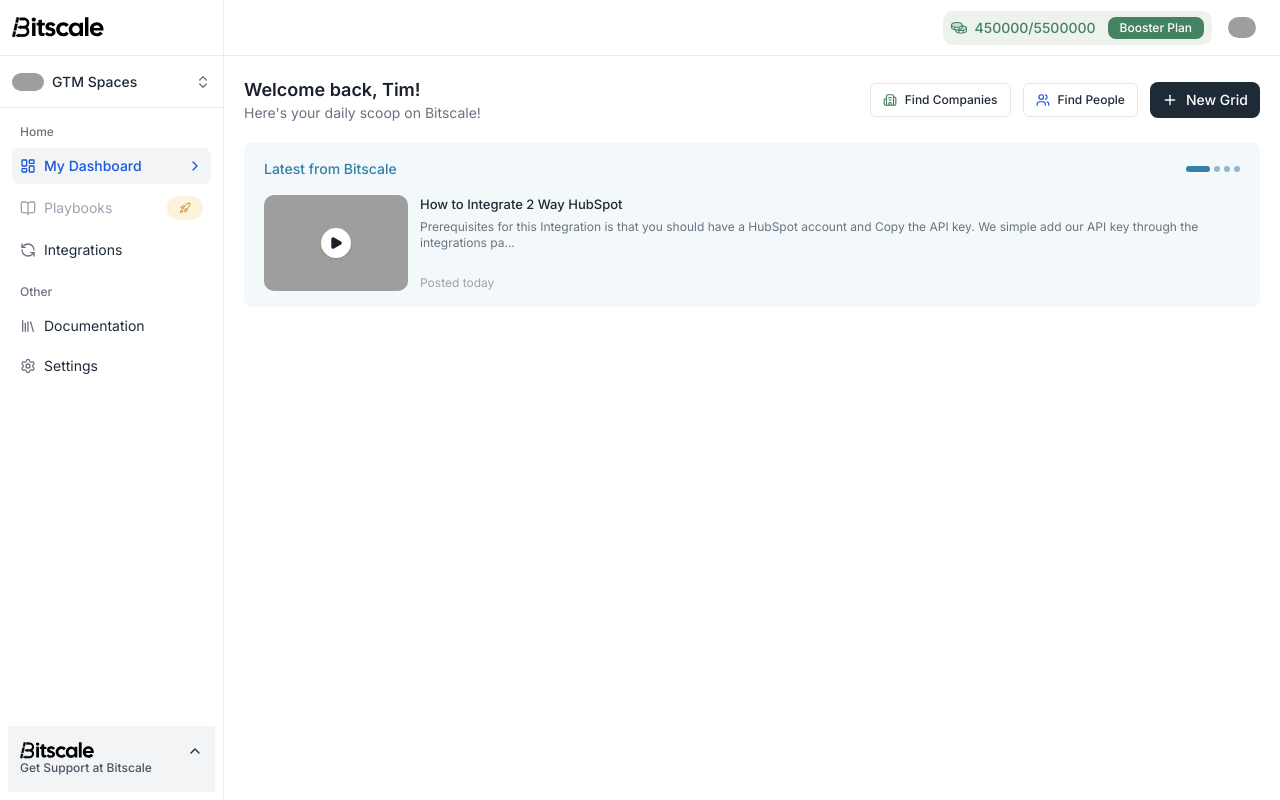
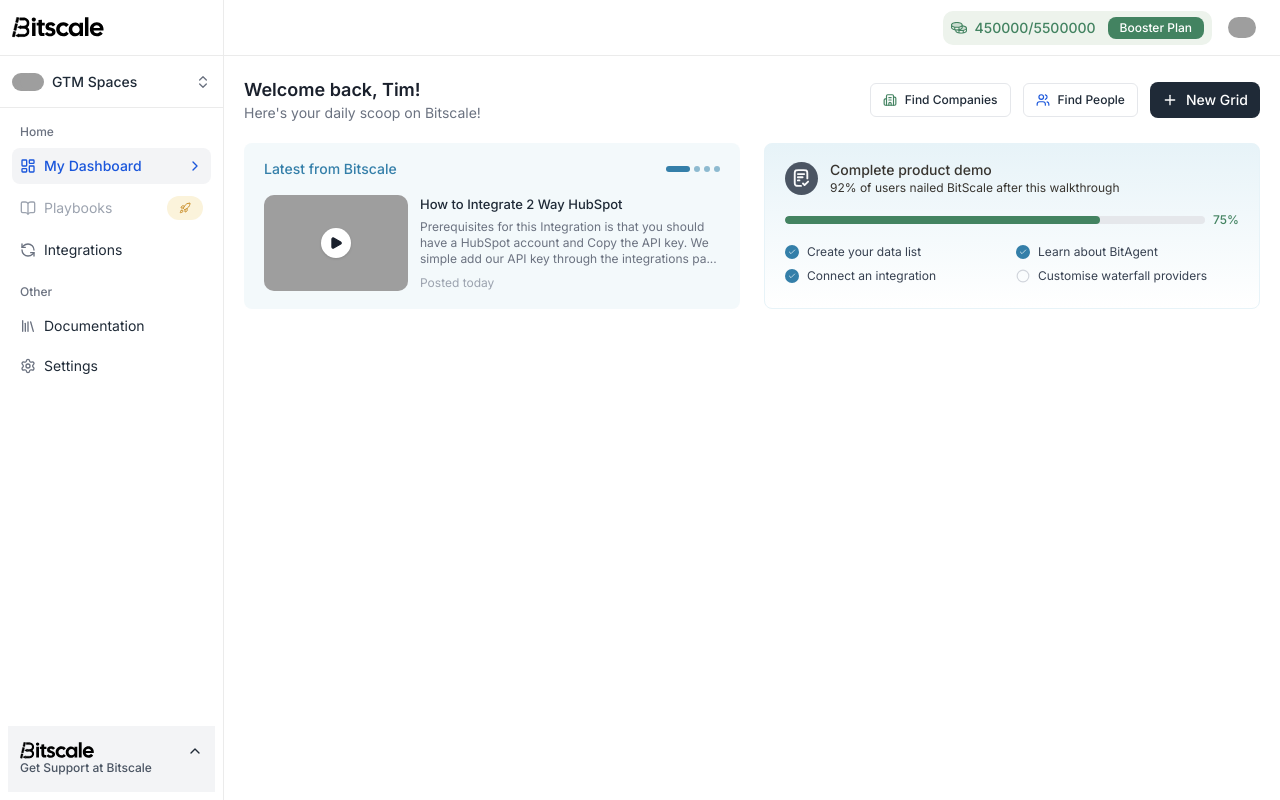
Before and after one commit to HarshalMargaj/bitscale-frontend-assignment, a Next.js app: page /dashboard in a window 1280 px wide. Built offline with nearby package versions, Linux system fonts and the light colour scheme; grey boxes are pictures that could not be loaded.

Commit message:
feat: add ProductDemoCard

```diff
--- a/app/dashboard/page.tsx
+++ b/app/dashboard/page.tsx
@@ -1,13 +1,19 @@
 import DashboardHeader from "@/components/dashboard/dashboardHeader";
 import LatestFromBitscale from "@/components/dashboard/latestFromBitscale";
+import ProductDemoCard from "@/components/dashboard/productDemoCard";
 import React from "react";
 
 const page = () => {
 	return (
 		<div className="p-5 space-y-5">
 			<DashboardHeader />
-			<div>
-				<LatestFromBitscale />
+			<div className="flex items-center gap-6">
+				<div className="flex-1">
+					<LatestFromBitscale />
+				</div>
+				<div className="flex-1">
+					<ProductDemoCard />
+				</div>
 			</div>
 		</div>
 	);
--- a/app/globals.css
+++ b/app/globals.css
@@ -38,6 +38,13 @@
 	--color-border-layout: rgba(0, 0, 0, 0.08);
 	--color-border: #e5e7eb;
 	--color-border-subtle: #f3f4f6;
+	--color-border-card: #e7f3f8;
+
+	--color-surface-card-gradient: linear-gradient(
+		135deg,
+		#ffffff 0%,
+		#e7f3f8 100%
+	);
 
 	--radius-sm: 8px;
 	--radius-md: 12px;
--- a/components/dashboard/latestFromBitscale.tsx
+++ b/components/dashboard/latestFromBitscale.tsx
@@ -3,7 +3,7 @@
 
 const LatestFromBitscale = () => {
 	return (
-		<div className="bg-surface-info  rounded-sm py-4 px-5 flex flex-col gap-4">
+		<div className="bg-surface-info  rounded-sm py-4 px-5 flex flex-col gap-4 h-41.5">
 			{/* Header */}
 			<div className="flex items-center justify-between">
 				<h2 className="text-sm font-medium text-primary-soft">
--- /dev/null
+++ b/components/dashboard/productDemoCard.tsx
@@ -0,0 +1,79 @@
+import { Check, Circle, FileText } from "lucide-react";
+import Image from "next/image";
+
+const checklistItems = [
+	{ id: 1, label: "Create your data list", done: true },
+	{ id: 2, label: "Learn about BitAgent", done: true },
+	{ id: 3, label: "Connect an integration", done: true },
+	{ id: 4, label: "Customise waterfall providers", done: false },
+];
+
+const ProductDemoCard = () => {
+	const completed = checklistItems.filter(i => i.done).length;
+	const total = checklistItems.length;
+	const percent = Math.round((completed / total) * 100);
+
+	return (
+		<div
+			className="border border-border-card rounded-sm py-4 px-5 flex flex-col gap-4 h-41.5"
+			style={{
+				background: "linear-gradient(0deg, #FFFFFF 0%, #E7F3F8 100%)",
+			}}
+		>
+			{/* Header */}
+			<div className="flex items-center gap-3">
+				<Image
+					src="/Container.svg"
+					alt="file-check"
+					width={33}
+					height={33}
+				/>
+
+				<div>
+					<h3 className="text-sm font-medium text-text-emphasis">
+						Complete product demo
+					</h3>
+					<p className="text-xs font-normal text-text-emphasis">
+						92% of users nailed BitScale after this walkthrough
+					</p>
+				</div>
+			</div>
+
+			{/* Progress bar */}
+			<div className="flex items-center gap-2">
+				<div className="flex-1 h-2 bg-border rounded-full overflow-hidden">
+					<div
+						className="h-full bg-text-credits rounded-full"
+						style={{ width: `${percent}%` }}
+					/>
+				</div>
+				<span className="text-xs font-medium text-text-credits">
+					{percent}%
+				</span>
+			</div>
+
+			{/* Checklist */}
+			<div className="grid grid-cols-2 gap-2">
+				{checklistItems.map(item => (
+					<div key={item.id} className="flex items-center gap-2">
+						{item.done ? (
+							<div className="bg-[#347FA9] w-3.5 h-3.5 rounded-full flex items-center justify-center">
+								<Check size={8} className="text-white" />
+							</div>
+						) : (
+							<Circle
+								size={14}
+								className="text-[#D1D5DC] shrink-0"
+							/>
+						)}
+						<span className="text-xs text-icon-secondary">
+							{item.label}
+						</span>
+					</div>
+				))}
+			</div>
+		</div>
+	);
+};
+
+export default ProductDemoCard;
```
Also changed, not shown: public/Container.svg (added).
